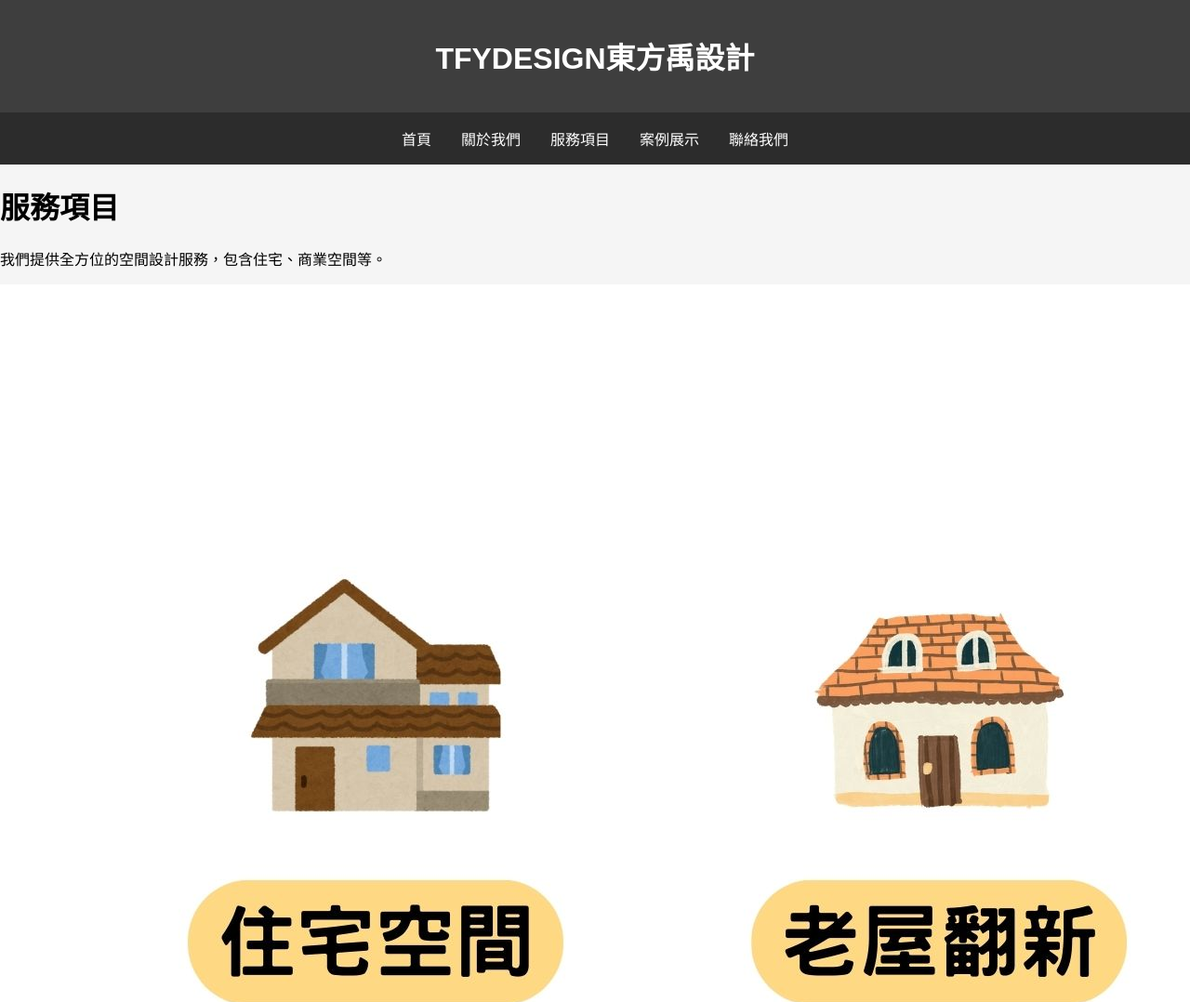
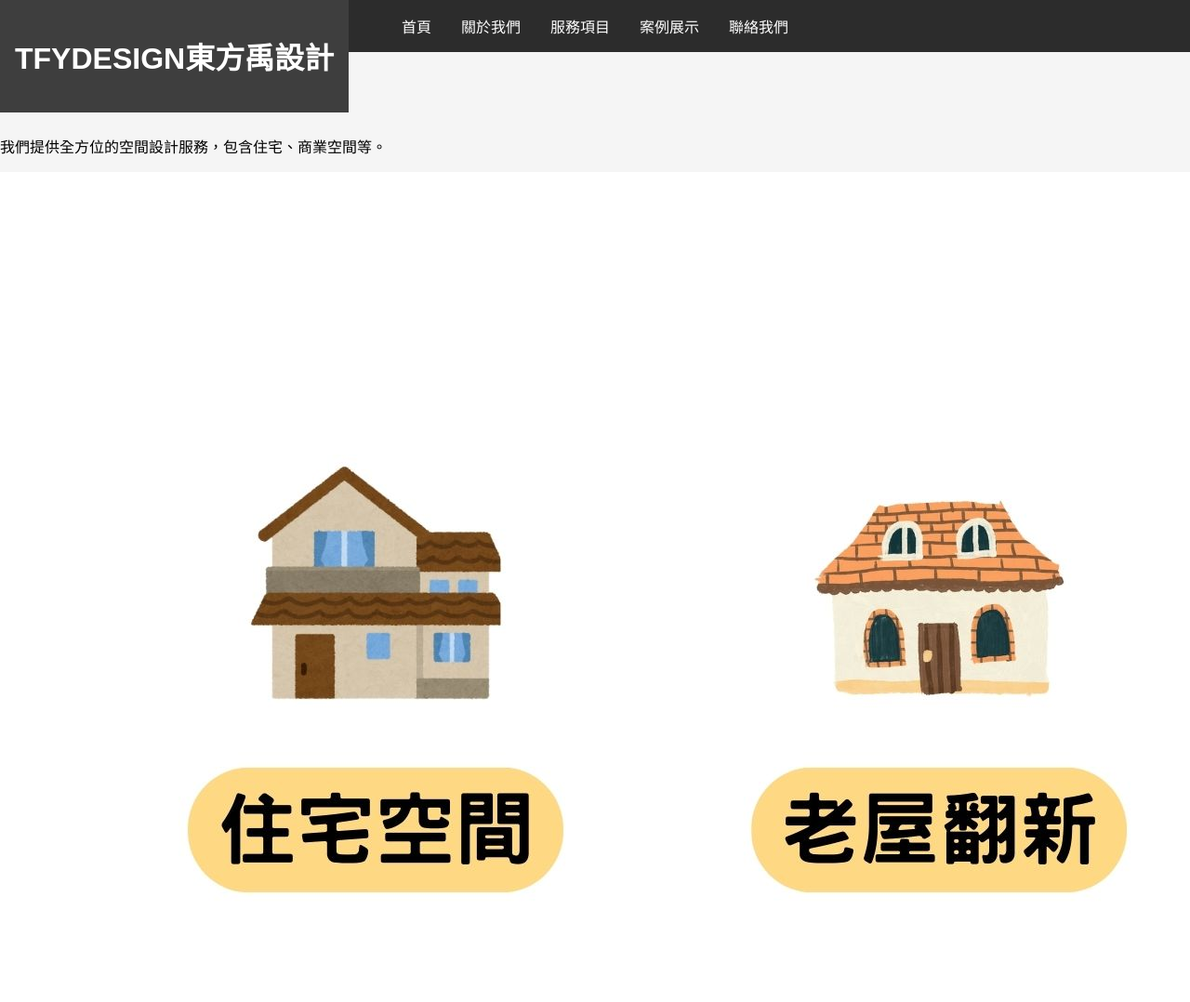
Before and after one commit to FUNWAY0825/TFYDESIGN, a plain HTML site: page services.html in a window 1280 px wide. Shown: the top 1078 px of the page at 93% size. Drawn offline with Linux system fonts and the light colour scheme.

Commit message:
Update services.html

```diff
--- a/services.html
+++ b/services.html
@@ -2,7 +2,7 @@
 <html lang="zh-Hant">
 <head>
     <meta charset="UTF-8">
-    <meta name="viewport" content="width=device-width, initial-scale=1.0",content-position="fixed">
+    <meta name="viewport" content="width=device-width, initial-scale=1.0">
     <title>服務項目 TFYDESIGN東方禹設計</title>
 </head>
     <style>
@@ -17,6 +17,8 @@
             color: white;
             text-align: center;
             padding: 1rem;
+            position:fixed;
+
         }
         nav {
             display: flex;
```
